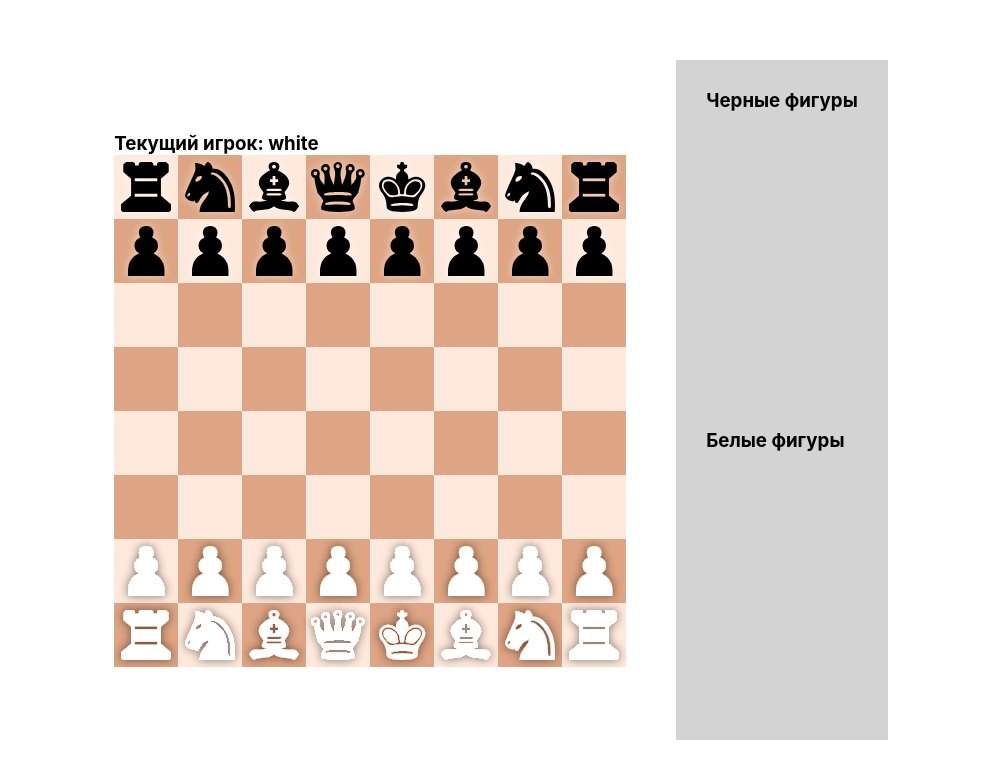
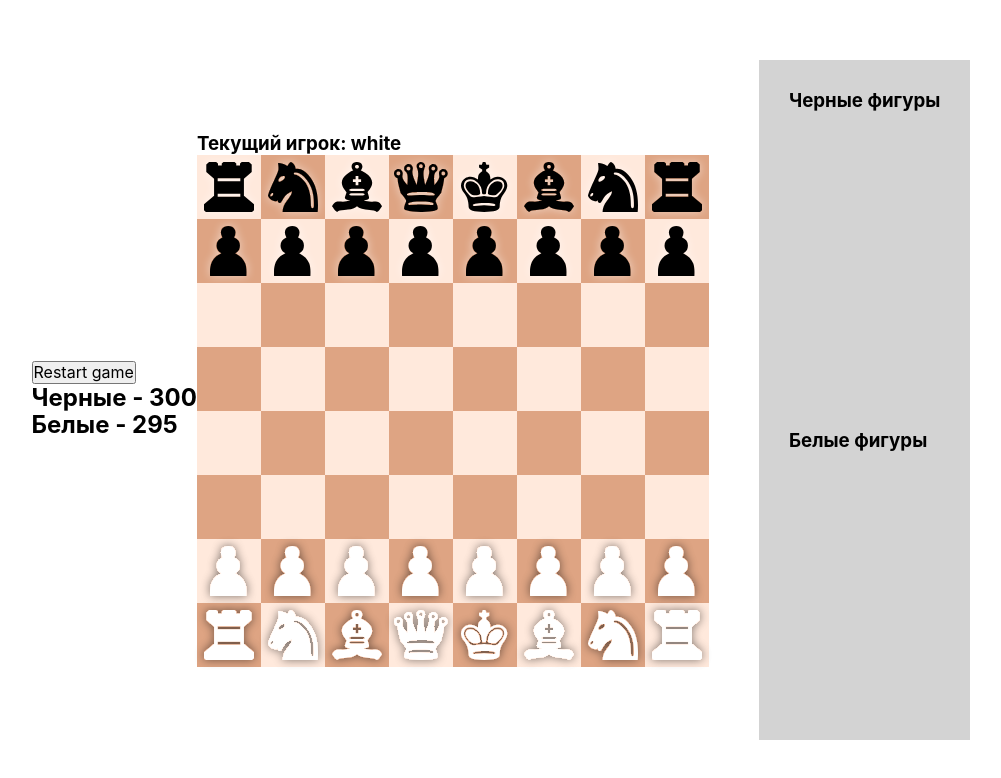
Before and after one commit to insomniac-bear/chess, a React (Create React App) app: page / in a window 1280 px wide. Shown: the top 778 px of the page, without its empty margins (139-1140 px from the left). Built offline with nearby package versions, Linux system fonts and the light colour scheme.

Commit message:
feat: Добили гайд по шахматам от Улби. Впереди рефач

```diff
--- a/src/components/app/app.tsx
+++ b/src/components/app/app.tsx
@@ -1,6 +1,9 @@
 // 1.04.36
 // Реализовать ход короля
 // Отрефачить условия перемещения пешки
+// Общий таймер на ход
+// Сделать подсветку фигур того игрока, который сейчас ходит
+// Подумать над D'n'D
 
 import { FC, useEffect, useState } from 'react';
 import Board from '../board/board';
@@ -9,12 +12,14 @@ import './app.css';
 import PlayerModel from '../../models/Player.model';
 import { Colors } from '../../models/types';
 import LostFigures from '../lost-figures/lost-figures';
+import Timer from '../timer/timer';
 
 export const App: FC = () => {
   const [board, setBoard] = useState<BoardModel>(new BoardModel());
   const [currentPlayer, setCurrentPlayer] = useState<PlayerModel | null>(null);
-  const [whitePlayer, setWhitePlayer] = useState<PlayerModel>(new PlayerModel(Colors.WHITE));
-  const [blackPlayer, setBlackPlayer] = useState<PlayerModel>(new PlayerModel(Colors.BLACK));
+
+  const whitePlayer = new PlayerModel(Colors.WHITE);
+  const blackPlayer = new PlayerModel(Colors.BLACK);
 
   useEffect(() => {
     restart();
@@ -35,6 +40,10 @@ export const App: FC = () => {
 
   return (
     <div className="app">
+      <Timer
+        restart={restart}
+        currentPlayer={currentPlayer}
+      />
       <Board
         board={board}
         setBoard={setBoard}
--- /dev/null
+++ b/src/components/timer/timer.tsx
@@ -0,0 +1,59 @@
+import { FC, useEffect, useRef, useState } from 'react';
+import { ITimerProps } from './timer.props';
+import { Colors } from '../../models/types';
+
+const Timer: FC<ITimerProps> = ({ currentPlayer, restart }) => {
+  const [blackTime, setBlackTime] = useState(300);
+  const [whiteTime, setWhiteTime] = useState(300);
+
+  const timer = useRef<null | ReturnType<typeof setInterval>>(null);
+  const decrementBlackTimer = () => {
+    setBlackTime(prev => prev - 1);
+  };
+
+  const decrementWhiteTimer = () => {
+    setWhiteTime(prev => prev - 1);
+  };
+
+  const startTimer = () => {
+    if (timer.current) {
+      clearInterval(timer.current);
+    }
+
+      const cb = currentPlayer?.color === Colors.WHITE
+      ? decrementWhiteTimer
+      : decrementBlackTimer;
+
+    timer.current = setInterval(cb, 1000);
+  };
+
+  const handleRestart = () => {
+    setWhiteTime(300);
+    setBlackTime(300);
+    restart();
+  }
+
+  useEffect(() => {
+    setWhiteTime(300);
+    setBlackTime(300);
+    startTimer()
+  // eslint-disable-next-line react-hooks/exhaustive-deps
+  }, [currentPlayer]);
+
+  return(
+    <div>
+      <div>
+        <button
+          type='button'
+          onClick={handleRestart}
+        >
+          Restart game
+        </button>
+      </div>
+      <h2>Черные - {blackTime}</h2>
+      <h2>Белые - {whiteTime}</h2>
+    </div>
+  );
+}
+
+export default Timer;
```
Also changed, not shown: src/components/timer/timer.props.ts (added, +7 -0 lines).
